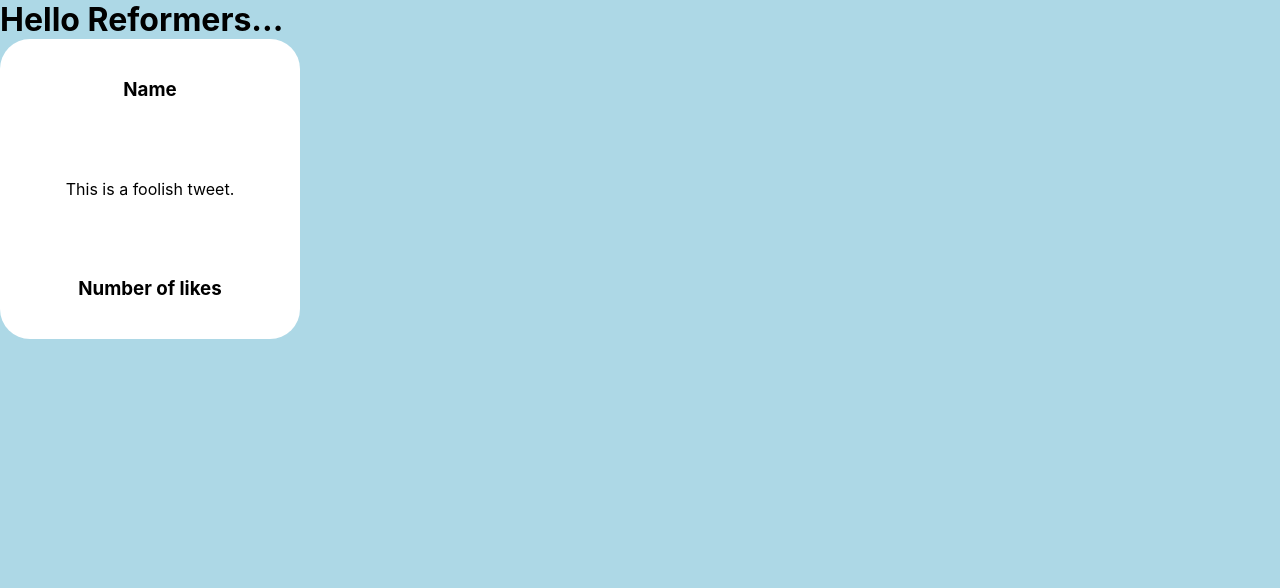
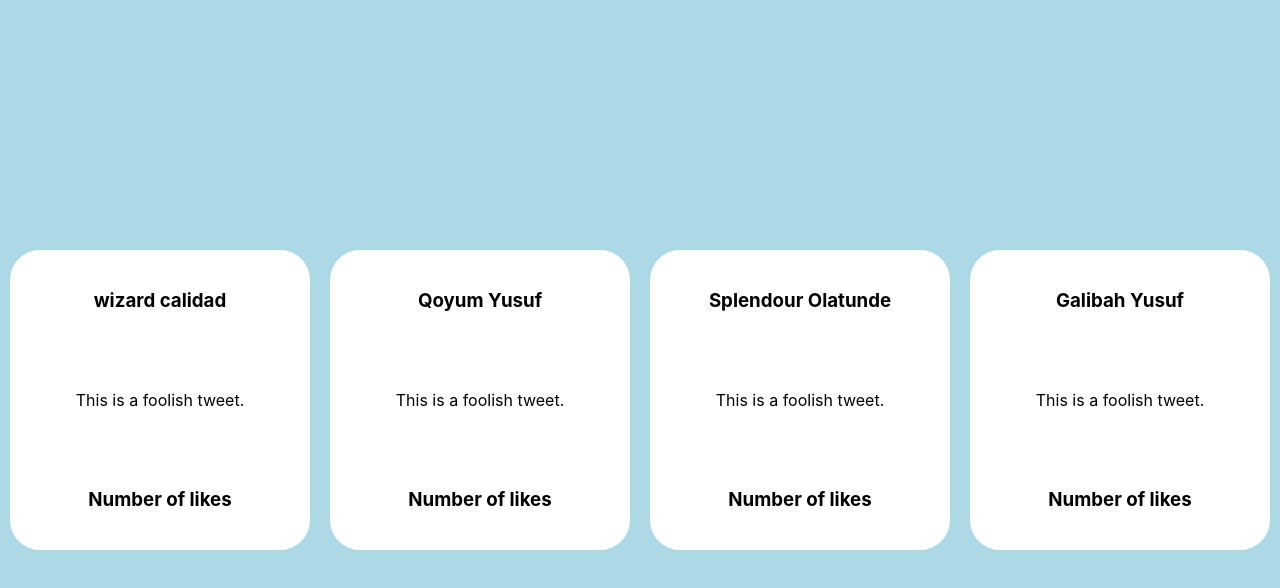
Before and after one commit to wizardcalidad/sentiment_analyser_react, a React (Create React App) app: page / in a window 1280 px wide. Shown: the top 588 px of the page. Built offline with nearby package versions, Linux system fonts and the light colour scheme.

Commit message:
doing well commit

```diff
--- a/src/App.css
+++ b/src/App.css
@@ -1,6 +1,9 @@
 .app{
-  height: 100vh;
+  min-height: 100vh;
   background: lightblue;
+  display: flex;
+  justify-content:space-around;
+  align-items: center;
 }
 .tweet {
   height: 300px;
--- a/src/App.js
+++ b/src/App.js
@@ -6,8 +6,10 @@ function App(){
 
   return(
     <div className="app">
-      <h1>Hello Reformers...</h1>
-      <Tweet/>
+      <Tweet name="wizard calidad"/>
+      <Tweet name="Qoyum Yusuf"/>
+      <Tweet name="Splendour Olatunde"/>
+      <Tweet name="Galibah Yusuf"/>
     </div>
   );
 }
--- a/src/Tweet.js
+++ b/src/Tweet.js
@@ -1,10 +1,10 @@
 import React from 'react';
 import './App.css';
 
-function Tweet(){
+function Tweet(props){
     return(
        <div className="tweet">
-            <h3> Name </h3>
+            <h3> {props.name} </h3>
             <p> This is a foolish tweet. </p>
             <h3> Number of likes </h3>
         </div>
```
